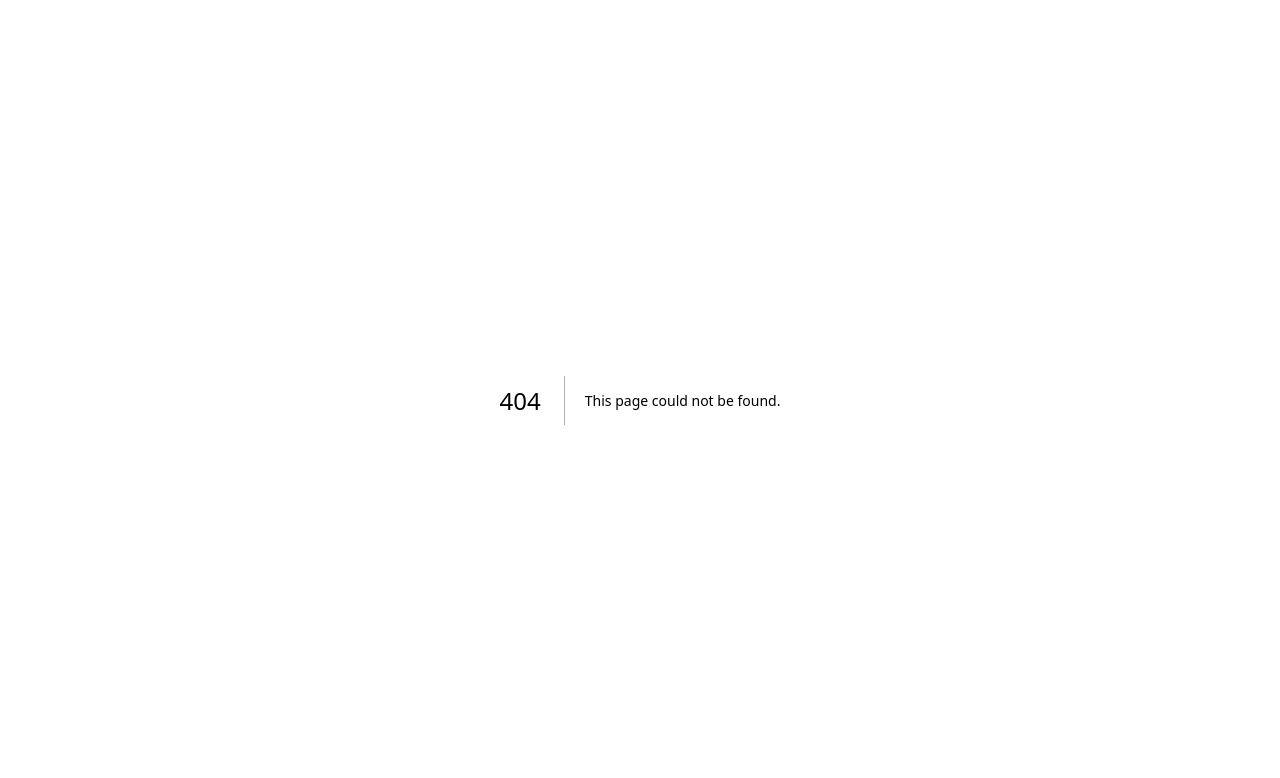
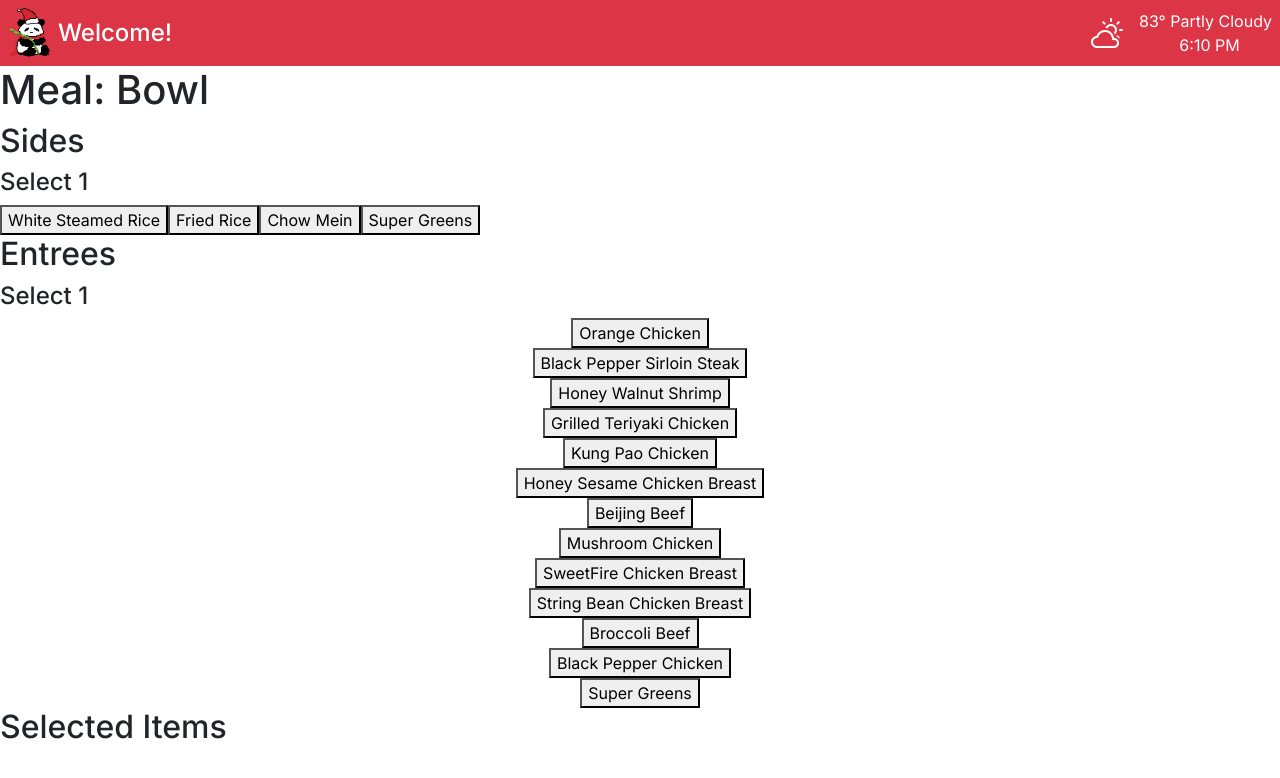
Before and after one commit to MontgomeryBohde/project-3-team-xg, a Next.js app: page /customer/meal in a window 1280 px wide. Before the commit this address had no page. Shown: the top 778 px of the page. Built offline with nearby package versions, Linux system fonts and the light colour scheme.

Commit message:
ADD: initial customer meal select page

```diff
--- /dev/null
+++ b/src/app/customer/meal/page.js
@@ -0,0 +1,157 @@
+"use client";
+
+import React, { useEffect, useState } from "react";
+import EmployeeHeader from "@/components/ui/employee/header/EmployeeHeader";
+import "bootstrap/dist/css/bootstrap.css";
+
+const CustomerMealSelect = () => {
+  const [entrees, setEntrees] = useState([
+    "Orange Chicken", "Black Pepper Sirloin Steak", "Honey Walnut Shrimp",
+    "Grilled Teriyaki Chicken", "Kung Pao Chicken", "Honey Sesame Chicken Breast",
+    "Beijing Beef", "Mushroom Chicken", "SweetFire Chicken Breast",
+    "String Bean Chicken Breast", "Broccoli Beef", "Black Pepper Chicken", "Super Greens",
+  ]);
+  const [sides, setSides] = useState(["White Steamed Rice", "Fried Rice", "Chow Mein", "Super Greens"]);
+
+  const [meal, setMeal] = useState("Bowl");
+  const [numEntrees, setNumEntrees] = useState(null);
+  const [mealItems, setMealItems] = useState([]);
+
+  // Update numEntrees based on selected meal
+  useEffect(() => {
+    if (meal === "Bowl") {
+      setNumEntrees(1);
+    } else if (meal === "Plate") {
+      setNumEntrees(2);
+    } else if (meal === "Bigger Plate") {
+      setNumEntrees(3);
+    }
+  }, [meal]);
+
+  // Helper function to get count of selected entrees
+  const getEntreeCount = () => {
+    return mealItems.filter((item) => item.type === "Entree").reduce((sum, item) => sum + item.quantity, 0);
+  };
+
+  // Handle item button press
+  const handlePressed = (item, type) => {
+    const existingItem = mealItems.find((mealItem) => mealItem.name === item);
+
+    if (type === "Side") {
+      // Restrict to only 1 side selection
+      if (existingItem) {
+        setMealItems([]);
+      } else {
+        setMealItems([{ name: item, quantity: 1, type }]);
+      }
+    } else if (type === "Entree") {
+      // Restrict entrees to numEntrees
+      if (existingItem) {
+        setMealItems(mealItems.filter((mealItem) => mealItem.name !== item));
+      } else if (getEntreeCount() < numEntrees) {
+        setMealItems([...mealItems, { name: item, quantity: 1, type }]);
+      }
+    }
+  };
+
+  // Handle quantity change for entrees
+  const handleQuantityChange = (item, increment) => {
+    setMealItems((prevItems) =>
+      prevItems
+        .map((mealItem) =>
+          mealItem.name === item ? { ...mealItem, quantity: mealItem.quantity + increment } : mealItem
+        )
+        .filter((mealItem) => mealItem.quantity > 0)
+    );
+  };
+
+  return (
+    <div>
+      <EmployeeHeader />
+      <h1>Meal: {meal}</h1>
+
+      <section className="section">
+        <h2>Sides</h2>
+        <h4>Select 1</h4>
+        <div className="button-grid">
+          {sides.map((item, index) => {
+            const existingItem = mealItems.find((mealItem) => mealItem.name === item);
+            return (
+              <button
+                key={index}
+                className="item-button"
+                onClick={() => handlePressed(item, "Side")}
+              >
+                {item}
+              </button>
+            );
+          })}
+        </div>
+      </section>
+
+      <section className="section">
+        <h2>Entrees</h2>
+        <h4>Select {numEntrees}</h4>
+        <div className="button-grid">
+          {entrees.map((item, index) => {
+            const existingItem = mealItems.find((mealItem) => mealItem.name === item);
+            return (
+              <div key={index} className="item-container">
+                <button
+                  className="item-button"
+                  onClick={() => handlePressed(item, "Entree")}
+                >
+                  {item}
+                </button>
+                {existingItem && numEntrees > 1 && (
+                  <div className="quantity-slider">
+                    <button onClick={() => handleQuantityChange(item, -1)}>-</button>
+                    <span>{existingItem.quantity}</span>
+                    <button
+                      onClick={() =>
+                        getEntreeCount() < numEntrees && handleQuantityChange(item, 1)
+                      }
+                    >
+                      +
+                    </button>
+                  </div>
+                )}
+              </div>
+            );
+          })}
+        </div>
+      </section>
+
+      {/* Display selected meal items */}
+      <section className="section">
+        <h2>Selected Items</h2>
+        <ul>
+          {mealItems.map((item, index) => (
+            <li key={index}>
+              {item.name} - Quantity: {item.quantity}
+            </li>
+          ))}
+        </ul>
+      </section>
+
+      <style jsx>{`
+        .item-container {
+          display: flex;
+          flex-direction: column;
+          align-items: center;
+        }
+        .quantity-slider {
+          display: flex;
+          gap: 10px;
+          margin-top: 5px;
+        }
+        .quantity-slider button {
+          width: 30px;
+          height: 30px;
+        }
+      `}</style>
+    </div>
+  );
+};
+
+export default CustomerMealSelect;
```
